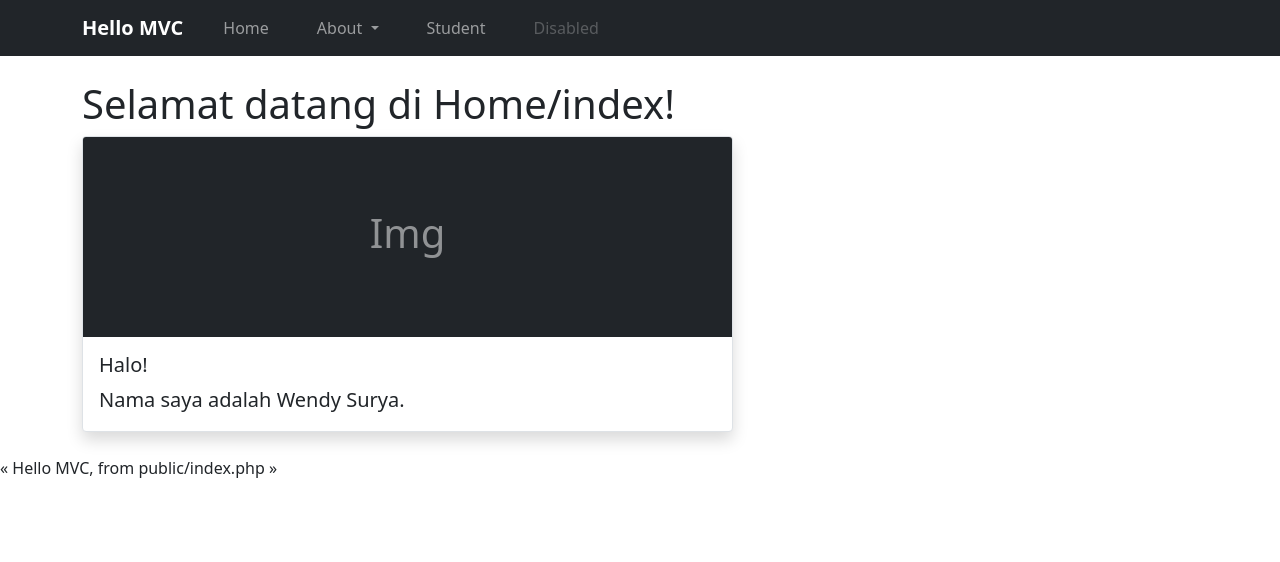
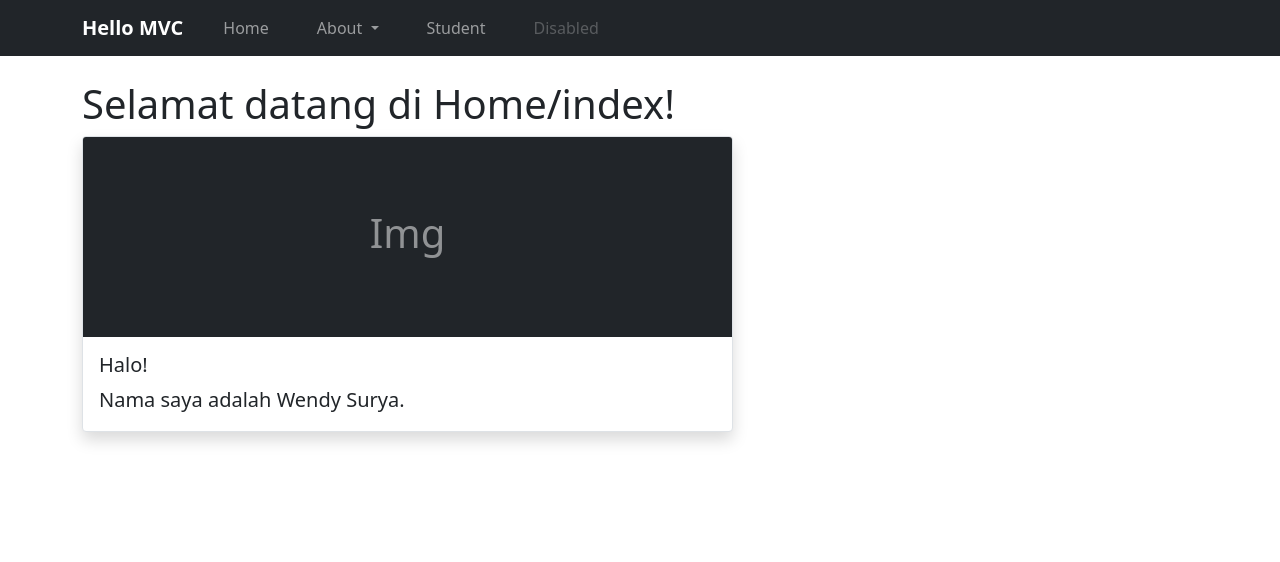
Before and after one commit to harmonify/phpmvc, a PHP site: page /php-learning/ in a window 1280 px wide. Shown: the top 562 px of the page. Run offline with PHP 8.4, Linux system fonts and the light colour scheme.

Commit message:
commented out line 9

```diff
--- a/public/index.php
+++ b/public/index.php
@@ -6,4 +6,4 @@ require_once "../app/init.php";
 $app = new App();
 $controller = new Controller();
 
-echo "<br>&laquo; Hello MVC, from public/index.php &raquo;";
+// echo "<br>&laquo; Hello MVC, from public/index.php &raquo;";
```
